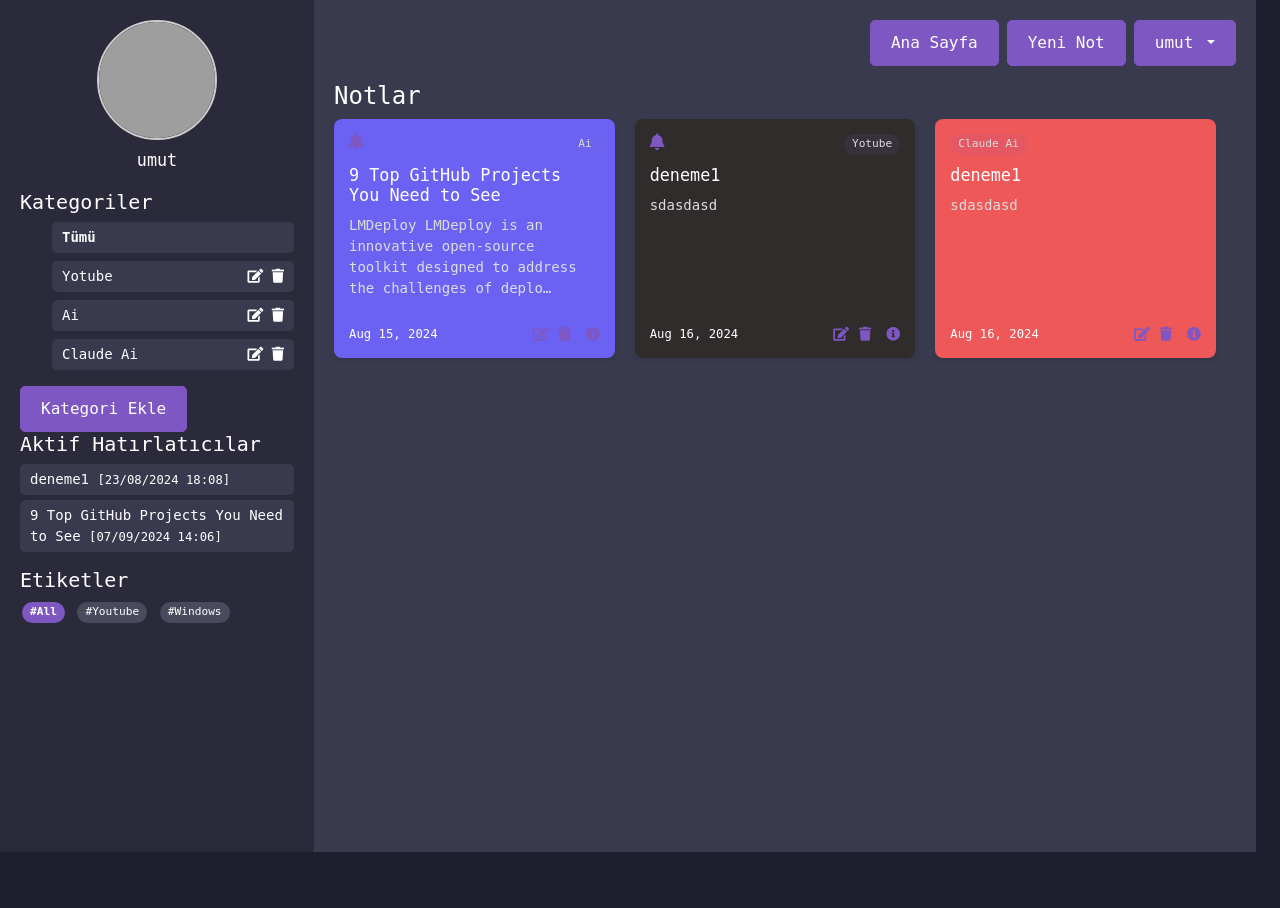
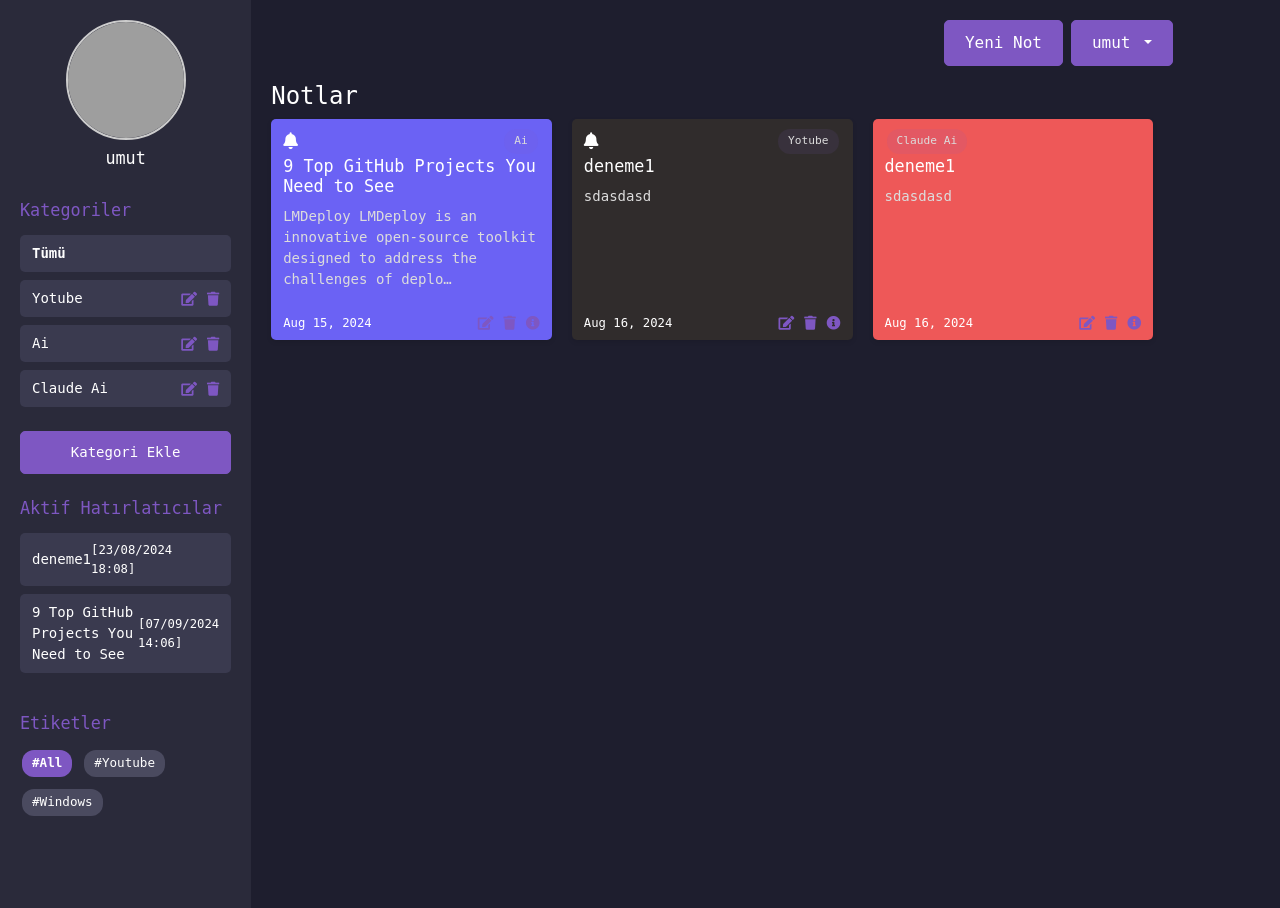
Before and after one commit to palamut62/note_app, a Django app: page / in a window 1280 px wide. Run offline with Django 5.2, Linux system fonts and the light colour scheme; a user stored in the database is signed in; data comes from the database, SQL or seed files in the repository; both versions use the stored data as it was after the commit; grey boxes are pictures that could not be loaded.

Commit message:
feat:side bar ve anasayfa ayarları

```diff
--- a/static/css/style.css
+++ b/static/css/style.css
@@ -3,6 +3,9 @@ body {
     color: #ffffff;
     font-family: 'Inconsolata', monospace;
     font-size: 14px;
+    margin: 0;
+    padding: 0;
+    min-height: 100vh;
 }
 
 .navbar {
@@ -11,14 +14,110 @@ body {
 
 .sidebar {
     background-color: #2a2a3a;
-    height: calc(100vh - 56px);
-    overflow-y: auto;
+    height: 100vh;
+    width: 20%;
+    overflow-y: scroll;
     padding: 20px;
+    scrollbar-width: none;  /* Firefox için */
+    -ms-overflow-style: none;  /* IE ve Edge için */
+}
+
+.sidebar::-webkit-scrollbar {
+    display: none;  /* Chrome, Safari ve Opera için */
+}
+
+.sidebar-content {
+    display: flex;
+    flex-direction: column;
+}
+
+.profile-section {
+    text-align: center;
+}
+
+.profile-picture {
+    width: 100px;
+    height: 100px;
+    border-radius: 50%;
+    object-fit: cover;
+    cursor: pointer;
+}
+
+.sidebar-section {
+    margin-bottom: 30px;
+}
+
+.sidebar-heading {
+    font-size: 1.2em;
+    margin-bottom: 15px;
+    color: #7e57c2;
+}
+
+#categoryList li, #activeReminders li, .note {
+    background-color: #3a3a4f;
+    padding: 8px 12px;
+    border-radius: 5px;
+    margin-bottom: 8px;
+}
+
+.category-item, .reminder-item, .note-header, .note-footer {
+    display: flex;
+    justify-content: space-between;
+    align-items: center;
+}
+
+.category-actions, .note-actions {
+    display: flex;
+    gap: 10px;
+}
+
+.category-actions i, .note-actions i, .view-note-details {
+    cursor: pointer;
+    color: #7e57c2;
+}
+
+.view-note-details:hover {
+    color: #6a4caf;
+}
+
+.tag-cloud {
+    display: flex;
+    flex-wrap: wrap;
+    gap: 8px;
+}
+
+.tag, .category-badge {
+    display: inline-block;
+    background-color: #4a4a5f;
+    color: #ffffff;
+    padding: 4px 10px;
+    border-radius: 12px;
+    font-size: 0.9em;
+    margin: 2px;
+}
+
+.tag {
+    cursor: pointer;
+    transition: background-color 0.3s;
+}
+
+.tag:hover, .clickable-category:hover {
+    background-color: #6a4caf;
+}
+
+.all-tag {
+    background-color: #7e57c2;
+    font-weight: bold;
+}
+
+#addCategoryBtn {
+    width: 100%;
 }
 
 .main-content {
-    background-color: #3a3a4f;
+    background-color: transparent;
     padding: 20px;
+    min-height: 100vh;
 }
 
 .notes-grid {
@@ -26,12 +125,15 @@ body {
     flex-wrap: wrap;
     gap: 20px;
     justify-content: flex-start;
+    width: 100%;
+    padding: 0;
 }
 
 .note-wrapper {
     flex: 0 0 calc(33.333% - 20px);
     max-width: calc(33.333% - 20px);
     display: flex;
+    margin-bottom: 20px;
 }
 
 .note {
@@ -40,37 +142,22 @@ body {
     width: 100%;
     height: 100%;
     position: relative;
-    padding: 15px;
-    border-radius: 8px;
     box-shadow: 0 2px 5px rgba(0, 0, 0, 0.1);
-    background-color: #2a2a3a;
-}
-
-.note-header {
-    display: flex;
-    justify-content: space-between;
-    align-items: flex-start;
-    margin-bottom: 10px;
 }
 
 .alarm-icon {
-    color: #7e57c2;
     font-size: 1.2em;
 }
 
 .category-badge {
     background-color: rgba(126, 87, 194, 0.1);
-    padding: 2px 8px;
-    border-radius: 10px;
     font-size: 0.8em;
     color: #dcdcdc;
 }
 
 .note-title {
-    margin-top: 0;
-    margin-bottom: 10px;
+    margin: 0 0 10px;
     font-size: 1.2em;
-    color: #ffffff;
 }
 
 .note-content {
@@ -80,21 +167,13 @@ body {
     color: #dcdcdc;
 }
 
-.note-footer {
-    display: flex;
-    justify-content: space-between;
-    align-items: center;
-    margin-top: 10px;
+.note-actions i {
+    cursor: pointer;
+    transition: opacity 0.3s ease;
 }
 
-.note-actions {
-    display: flex;
-    gap: 10px;
-}
-
-.note-actions i {
-    cursor: pointer;
-    color: #7e57c2;
+.note-actions i:hover {
+    opacity: 0.7;
 }
 
 .note-detail-content {
@@ -114,31 +193,6 @@ body {
     border-radius: 50%;
     margin-left: 5px;
 }
-.view-note-details {
-    cursor: pointer;
-    color: #7e57c2;
-    margin-left: 5px;
-}
-
-.view-note-details:hover {
-    color: #6a4caf;
-}
-
-.tag {
-    display: inline-block;
-    background-color: #4a4a5f;
-    color: #ffffff;
-    padding: 2px 8px;
-    margin: 2px;
-    border-radius: 12px;
-    font-size: 0.8em;
-}
-
-.all-tag {
-    background-color: #7e57c2;
-    color: #ffffff;
-    font-weight: bold;
-}
 
 .btn-primary, .btn-secondary, .btn-success {
     background-color: #7e57c2;
@@ -148,13 +202,6 @@ body {
 .btn-primary:hover, .btn-secondary:hover, .btn-success:hover {
     background-color: #6a4caf;
     border-color: #6a4caf;
-}
-
-#categoryList li, #activeReminders li {
-    background-color: #3a3a4f;
-    padding: 5px 10px;
-    border-radius: 5px;
-    margin-bottom: 5px;
 }
 
 #reminderAlert {
@@ -171,22 +218,9 @@ body {
     color: #ffffff;
 }
 
-.clickable-tag {
+.clickable-tag, .clickable-category {
     cursor: pointer;
     transition: background-color 0.3s;
-}
-
-.clickable-tag:hover {
-    background-color: #6a4caf;
-}
-
-.clickable-category {
-    cursor: pointer;
-    transition: background-color 0.3s;
-}
-
-.clickable-category:hover {
-    background-color: #4a4a5f;
 }
 
 #all-categories {
--- a/static/js/dashboard.js
+++ b/static/js/dashboard.js
@@ -305,4 +305,58 @@ $(document).ready(function () {
         });
     }
 
+    function adjustNoteColors() {
+        document.querySelectorAll('.note').forEach(note => {
+            const backgroundColor = note.dataset.color;
+            const textColor = isLightColor(backgroundColor) ? '#000000' : '#ffffff';
+
+            note.style.color = textColor;
+
+            // İkonlar için rengi ayarla
+            const icons = note.querySelectorAll('.note-actions i');
+            icons.forEach(icon => icon.style.color = textColor);
+        });
+    }
+
+    function isLightColor(color) {
+        const hex = color.replace('#', '');
+        const r = parseInt(hex.substr(0, 2), 16);
+        const g = parseInt(hex.substr(2, 2), 16);
+        const b = parseInt(hex.substr(4, 2), 16);
+        const brightness = ((r * 299) + (g * 587) + (b * 114)) / 1000;
+        return brightness > 128; // 128 orta değerdir, gerekirse ayarlayabilirsiniz
+    }
+
+// Sayfa yüklendiğinde ve her not eklendiğinde/güncellendiğinde çağırın
+    document.addEventListener('DOMContentLoaded', adjustNoteColors);
+
+// Notlar güncellendiğinde de çağırın (örneğin AJAX ile yeni notlar yüklendiğinde)
+
+
+    function adjustIconColors() {
+        document.querySelectorAll('.note').forEach(note => {
+            const backgroundColor = note.dataset.color;
+            const icons = note.querySelectorAll('.note-actions i');
+
+            if (isLightColor(backgroundColor)) {
+                icons.forEach(icon => icon.style.color = '#333333'); // Koyu renk
+            } else {
+                icons.forEach(icon => icon.style.color = '#ffffff'); // Açık renk
+            }
+        });
+    }
+
+    function isLightColor(color) {
+        const hex = color.replace('#', '');
+        const r = parseInt(hex.substr(0, 2), 16);
+        const g = parseInt(hex.substr(2, 2), 16);
+        const b = parseInt(hex.substr(4, 2), 16);
+        const brightness = ((r * 299) + (g * 587) + (b * 114)) / 1000;
+        return brightness > 155; // 155 eşik değeri, gerekirse ayarlayabilirsiniz
+    }
+
+// Sayfa yüklendiğinde ve her not eklendiğinde/güncellendiğinde çağırın
+    document.addEventListener('DOMContentLoaded', adjustIconColors);
+// Notlar güncellendiğinde de çağırın (örneğin AJAX ile yeni notlar yüklendiğinde)
+
 });
--- a/templates/notes/dashboard.html
+++ b/templates/notes/dashboard.html
@@ -16,23 +16,16 @@
     <div class="row">
         <div class="col-md-3 sidebar">
             <div class="sidebar-content">
-                <div class="profile-section">
-                    <img src="
-
-
-
-
-
-
-
-                            {% if profile_image.profile_image %}{{ profile_image.profile_image.url }}{% else %}{% static 'images/default.jpeg' %}{% endif %}"
+                <div class="profile-section mb-4">
+                    <img src="{% if profile_image.profile_image %}{{ profile_image.profile_image.url }}{% else %}{% static 'images/default.jpeg' %}{% endif %}"
                          id="profile-picture-preview" class="profile-picture" data-bs-toggle="modal"
                          data-bs-target="#updateProfileImageModal">
-                    <h3>{{ user.username }}</h3>
+                    <h3 class="mt-2">{{ user.username }}</h3>
                 </div>
 
-                <h5>Kategoriler</h5>
-                <ul id="categoryList">
+                <div class="sidebar-section mb-4">
+                    <h5 class="sidebar-heading">Kategoriler</h5>
+                    <ul id="categoryList" class="list-unstyled">
                         <li id="all-categories"
                             class="category-item clickable-category d-flex justify-content-between align-items-center mb-2"
                             data-id="all">
@@ -51,22 +44,24 @@
                             <li>Henüz kategori yok.</li>
                         {% endfor %}
                     </ul>
-                <button id="addCategory" class="btn btn-primary" data-bs-toggle="modal" data-bs-target="#categoryModal">
-                    Kategori Ekle
-                </button>
+                    <button class="btn btn-primary btn-sm mt-2" id="addCategoryBtn">Kategori Ekle</button>
+                </div>
 
-                <h5>Aktif Hatırlatıcılar</h5>
+                <div class="sidebar-section mb-4">
+                    <h5 class="sidebar-heading">Aktif Hatırlatıcılar</h5>
                     <ul id="activeReminders" class="list-unstyled">
                         {% for note in active_reminders %}
-                        <li class="reminder-item" data-id="{{ note.id }}">
+                            <li class="reminder-item mb-2" data-id="{{ note.id }}">
                                 {{ note.title }} <small>[{{ note.reminder|date:"d/m/Y H:i" }}]</small>
                             </li>
                         {% empty %}
                             <li>Aktif hatırlatıcı yok</li>
                         {% endfor %}
                     </ul>
+                </div>
 
-                <h5>Etiketler</h5>
+                <div class="sidebar-section">
+                    <h5 class="sidebar-heading">Etiketler</h5>
                     <div class="tag-cloud">
                         <span class="tag clickable-tag all-tag" data-id="all">#All</span>
                         {% for tag in tags %}
@@ -75,10 +70,9 @@
                     </div>
                 </div>
             </div>
-
+        </div>
         <div class="col-md-9 main-content">
             <div class="d-flex justify-content-end mb-3">
-                <a href="{% url 'dashboard' %}" class="btn btn-primary me-2">Ana Sayfa</a>
                 <a href="{% url 'create_note' %}" class="btn btn-primary me-2">Yeni Not</a>
                 <div class="dropdown">
                     <button class="btn btn-secondary dropdown-toggle" type="button" id="dropdownMenuButton"
@@ -96,7 +90,7 @@
                 {% for note in notes %}
                     <div class="note-wrapper">
                         <div class="note" style="background-color: {{ note.color|default:'#ffd700' }};"
-                             data-id="{{ note.id }}">
+                             data-id="{{ note.id }}" data-color="{{ note.color|default:'#ffd700' }}">
                             <div class="note-header">
                                 {% if note.reminder and note.is_active %}
                                     <i class="fas fa-bell alarm-icon"
--- a/templates/notes/note_form.html
+++ b/templates/notes/note_form.html
@@ -40,6 +40,7 @@
             {% endif %}
         </div>
         <button type="submit" class="btn btn-primary">Save</button>
+        <a href="{% url 'dashboard' %}" style="text-decoration: none">Cancel</a>
     </form>
 </div>
 {% endblock %}
```
Also changed, not shown: db.sqlite3. Lines whose indentation alone changed are shown as unchanged.
